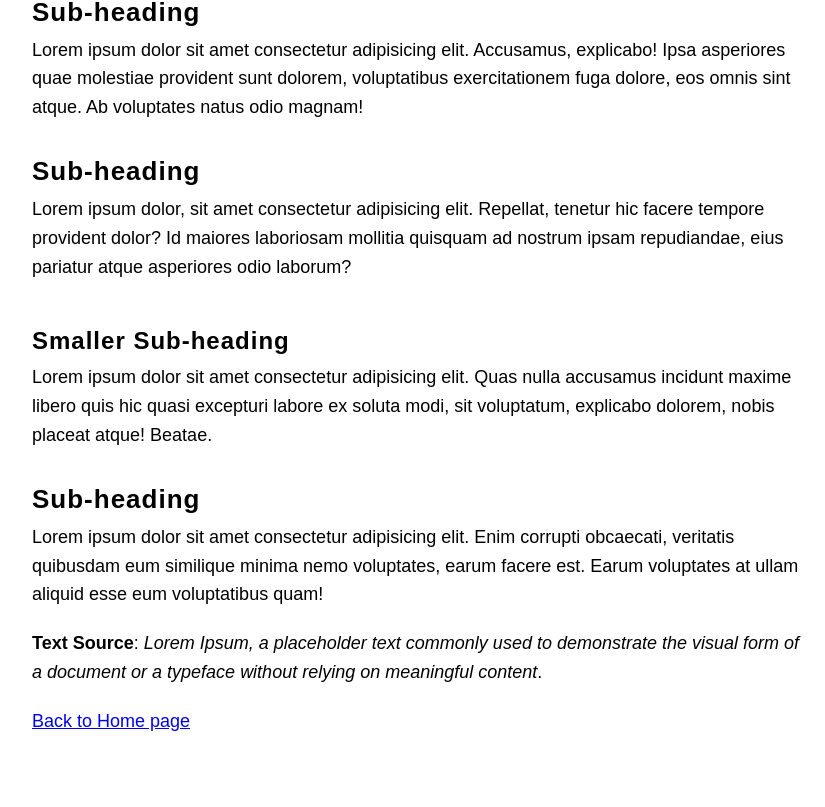
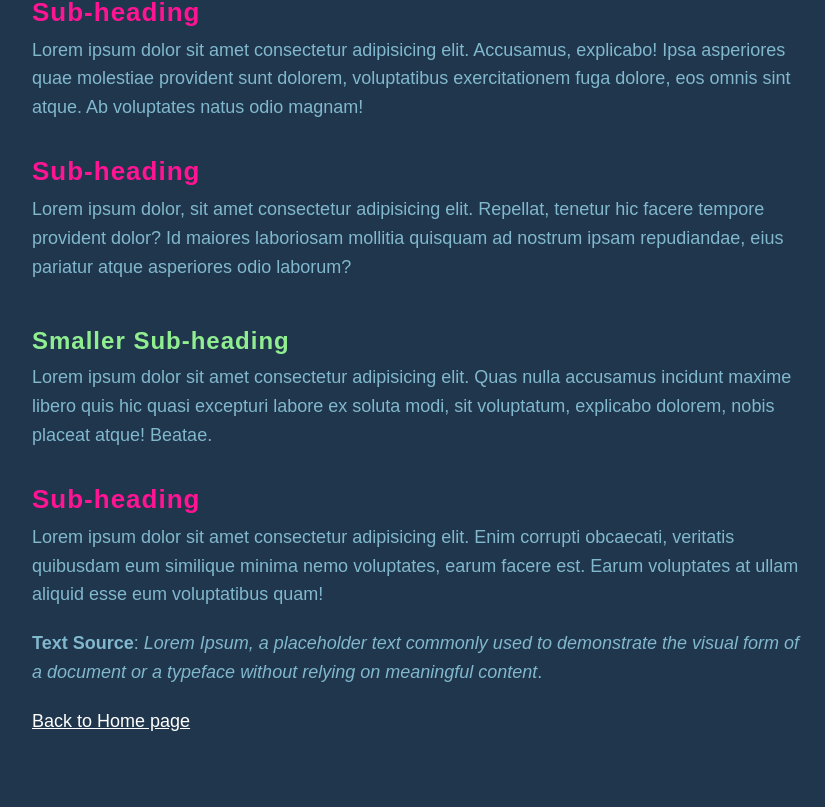
Before and after one commit to AlexandreDelafosse/AlexandreDelafosse.github.io, a plain HTML site: page exercises/page-4.html in a window 1280 px wide. Shown: the part 362-1169 px from the top of the page, without its empty margins (224-1049 px from the left). Drawn offline with Linux system fonts and the light colour scheme.

Commit message:
Add files via upload

```diff
--- a/exercises/assets/css/style-1.css
+++ b/exercises/assets/css/style-1.css
@@ -50,6 +50,11 @@ select {
 }
 
 /* ================= ENDS ================ */
+
+body {
+    background-color: lightcyan
+}
+
 /* Desktops */
 @media (min-width: 768px) {
     body {
@@ -82,9 +87,16 @@ h3 {
     margin-bottom: 4px;
 }
 
+h1,
+h2,
+h3 {
+    color: blue;
+}
+
 p {
     font-size: 18px;
     font-family: sans-serif;
     line-height: 1.6;
     margin-bottom: 20px;
+    color: darkslateblue;
 }
--- a/exercises/assets/css/style-2.css
+++ b/exercises/assets/css/style-2.css
@@ -51,6 +51,10 @@ select {
 
 /* ================= ENDS ================ */
 /* Desktops */
+body {
+    background-color: antiquewhite
+}
+
 @media (min-width: 768px) {
     body {
         padding: 4% 20%
@@ -87,6 +91,12 @@ h3 {
     margin-bottom: 4px;
 }
 
+h1,
+h2,
+h3 {
+    color: brown;
+}
+
 p {
     font-size: 22px;
     line-height: 1.6;
--- a/exercises/assets/css/style-3.css
+++ b/exercises/assets/css/style-3.css
@@ -50,6 +50,10 @@ select {
 }
 
 /* ================= ENDS ================ */
+body {
+    background-color: purple
+}
+
 /* Desktops */
 @media (min-width: 768px) {
     body {
@@ -79,9 +83,17 @@ h2 {
     text-transform: uppercase;
 }
 
+h1,
+h2,
+p {
+    color: white;
+}
+
 p {
     font-size: 20px;
     font-family: sans-serif;
     line-height: 1.6;
     margin-bottom: 20px;
 }
+
+a { color: white }
--- a/exercises/assets/css/style-4.css
+++ b/exercises/assets/css/style-4.css
@@ -66,6 +66,7 @@ select {
 
 body {
     font-family: sans-serif;
+    background-color: #1f364d
 }
 
 h1 {
@@ -73,6 +74,7 @@ h1 {
     margin-bottom: 48px;
     font-weight: normal;
     letter-spacing: 4px;
+    color: white;
 }
 
 h2 {
@@ -80,6 +82,7 @@ h2 {
     margin-top: 30px;
     margin-bottom: 4px;
     letter-spacing: 1px;
+    color: deeppink;
 }
 
 h3 {
@@ -87,10 +90,16 @@ h3 {
     margin-top: 42px;
     margin-bottom: 4px;
     letter-spacing: 1px;
+    color: lightgreen;
 }
 
 p {
     font-size: 18px;
     line-height: 1.6;
     margin-bottom: 20px;
+    color: #81b8cd;
 }
+
+a {
+    color: white
+}
```
